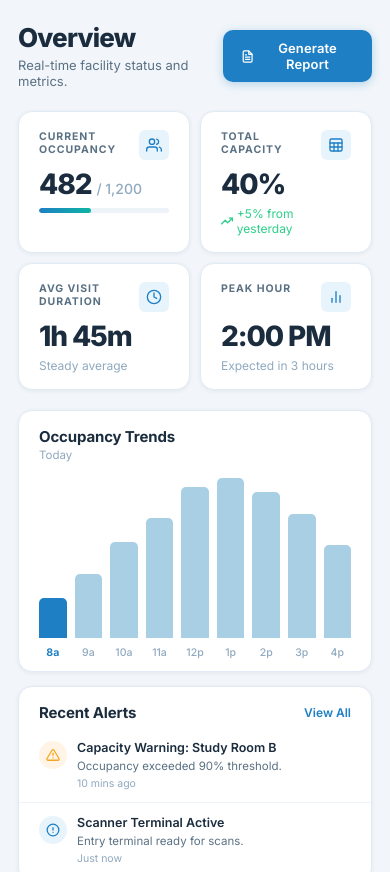
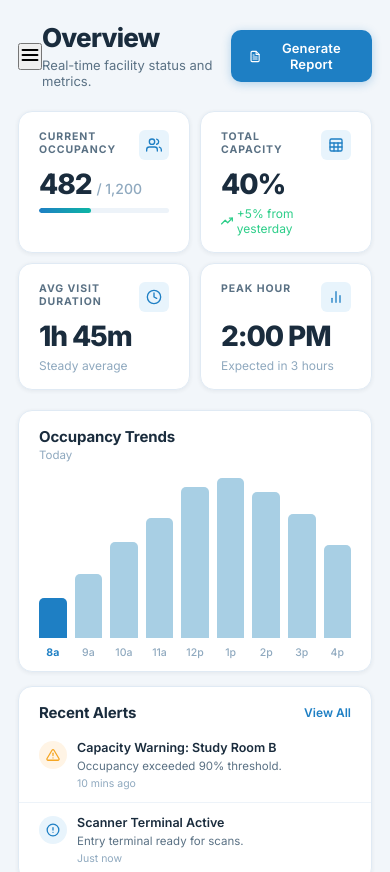
Before and after one commit to HarrisonDebz/Library-S-M, a website built with Vite: page ui/admin.html in a window 390 px wide. Shown: the top 872 px of the page. Built offline with nearby package versions, Linux system fonts and the light colour scheme.

Commit message:
Add mobile sidebar toggle and overlay
Introduce a mobile sidebar backdrop (<div id="sidebar-overlay">) and a sidebar toggle button (<button id="sidebar-toggle-btn">) in the topbar. The topbar left area is switched to flex and the title/subtitle are wrapped for correct alignment. Accessible attributes added (aria-hidden on overlay, aria-label on the button, aria-hidden on the SVG) to support JS-driven mobile drawer open/close behavior.

```diff
--- a/ui/admin.html
+++ b/ui/admin.html
@@ -8,6 +8,9 @@
   <link rel="stylesheet" href="styles/admin.css" />
 </head>
 <body>
+
+  <!-- Sidebar mobile backdrop overlay -->
+  <div class="sidebar-overlay" id="sidebar-overlay" aria-hidden="true"></div>
 
   <!-- ═══ Sidebar ══════════════════════════════════════════════════════════ -->
   <aside class="sidebar" id="sidebar" role="navigation" aria-label="Admin navigation">
@@ -112,9 +115,18 @@
 
     <!-- Shared Top bar (title/subtitle/action updated by JS) -->
     <div class="topbar" id="topbar">
-      <div class="topbar__left">
-        <h1 class="topbar__title" id="topbar-title">Overview</h1>
-        <p class="topbar__subtitle" id="topbar-subtitle">Real-time facility status and metrics.</p>
+      <div class="topbar__left" style="display:flex; align-items:center;">
+        <button class="sidebar-toggle-btn" id="sidebar-toggle-btn" type="button" aria-label="Toggle navigation drawer">
+          <svg width="20" height="20" viewBox="0 0 24 24" fill="none" stroke="currentColor" stroke-width="2.2" stroke-linecap="round" stroke-linejoin="round" aria-hidden="true">
+            <line x1="3" y1="6" x2="21" y2="6"/>
+            <line x1="3" y1="12" x2="21" y2="12"/>
+            <line x1="3" y1="18" x2="21" y2="18"/>
+          </svg>
+        </button>
+        <div>
+          <h1 class="topbar__title" id="topbar-title">Overview</h1>
+          <p class="topbar__subtitle" id="topbar-subtitle">Real-time facility status and metrics.</p>
+        </div>
       </div>
       <div class="topbar__actions" id="topbar-actions">
         <!-- Dashboard action -->
```
